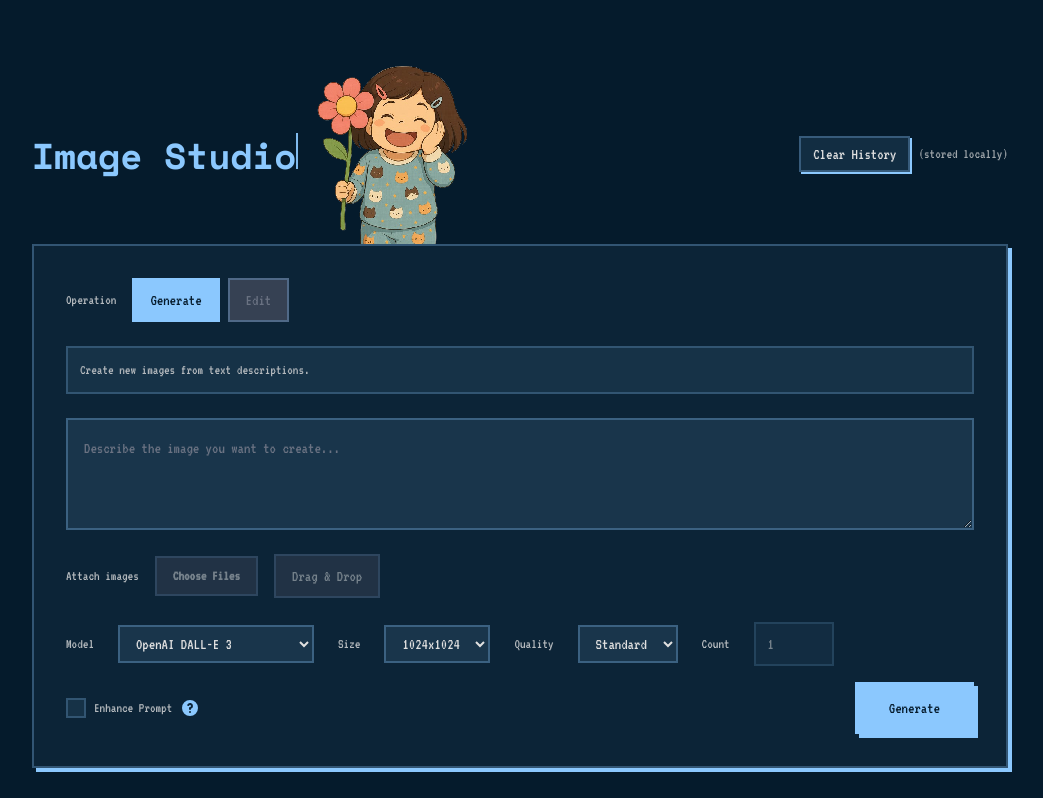
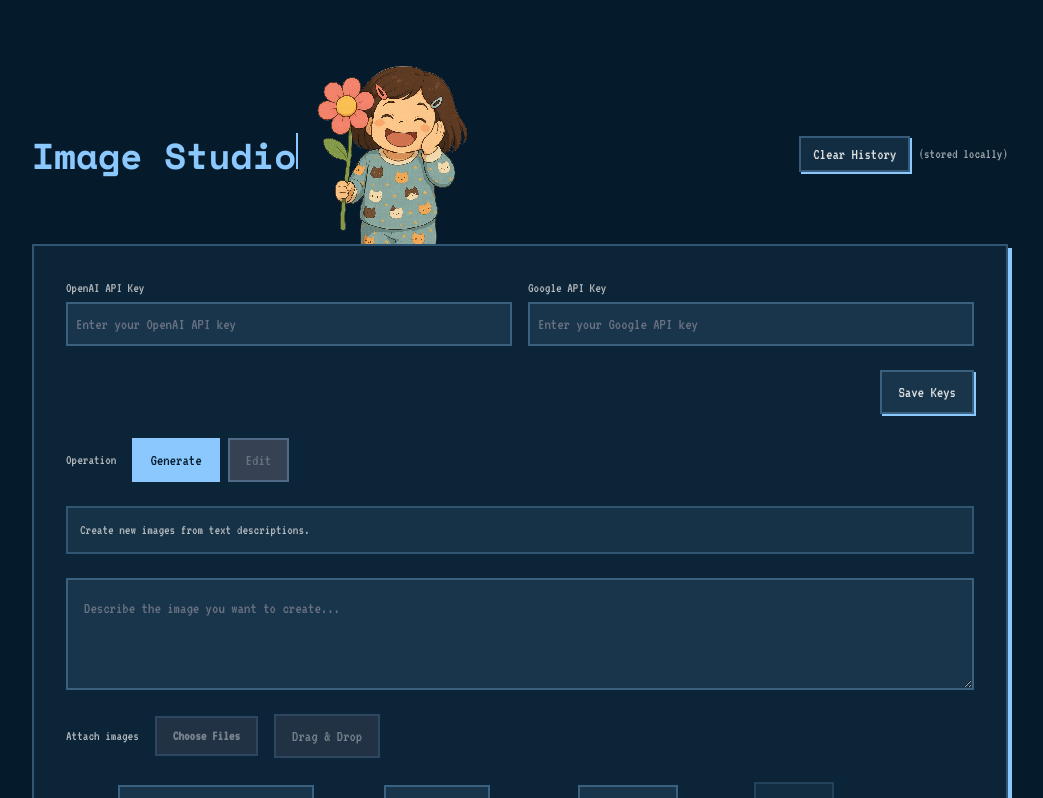
Before and after one commit to waiyan91/imagestudio, a Next.js app: page / in a window 1280 px wide. Shown: the top 798 px of the page, without its empty margins (120-1163 px from the left). Built offline with nearby package versions, Linux system fonts and the light colour scheme.

Commit message:
feat: add support for API keys in image provider functions and UI components

```diff
--- a/src/app/api/edit/route.ts
+++ b/src/app/api/edit/route.ts
@@ -24,6 +24,7 @@ export async function POST(req: NextRequest) {
     const sizeInput = formData.get("size");
     const responseFormatInput = formData.get("response_format");
     const user = formData.get("user") as string;
+    const openaiApiKey = formData.get("openaiApiKey") as string;
 
     // Handle multiple image files
     const imageFiles: File[] = [];
@@ -63,7 +64,7 @@ export async function POST(req: NextRequest) {
         : undefined;
 
     const [providerName, modelId] = model.split("/") as [string, string];
-    const provider = getImageProvider(providerName as "openai" | "google");
+    const provider = getImageProvider(providerName as "openai" | "google", openaiApiKey);
 
     if (!provider.edit) {
       return NextResponse.json({ error: "Image editing not supported by this provider" }, { status: 400 });
--- a/src/app/api/generate/route.ts
+++ b/src/app/api/generate/route.ts
@@ -45,6 +45,8 @@ export async function POST(req: NextRequest) {
     const userInput: unknown = body?.user;
     const streamInput: unknown = body?.stream;
     const partialImagesInput: unknown = body?.partial_images;
+    const openaiApiKey: string | undefined = body?.openaiApiKey;
+    const googleApiKey: string | undefined = body?.googleApiKey;
 
     const size: ImageSize | undefined =
       typeof sizeInput === "string" && (ALLOWED_SIZES as readonly string[]).includes(sizeInput)
@@ -105,7 +107,8 @@ export async function POST(req: NextRequest) {
     }
 
     const [providerName, modelId] = model.split("/") as [string, string];
-    const provider = getImageProvider(providerName as "openai" | "google");
+    const apiKey = providerName === "openai" ? openaiApiKey : googleApiKey;
+    const provider = getImageProvider(providerName as "openai" | "google", apiKey);
 
     const images = Array.isArray(imagesInput)
       ? imagesInput
--- a/src/app/api/variations/route.ts
+++ b/src/app/api/variations/route.ts
@@ -20,6 +20,7 @@ export async function POST(req: NextRequest) {
     const responseFormatInput = formData.get("response_format");
     const user = formData.get("user") as string;
     const imageFile = formData.get("image") as File;
+    const openaiApiKey = formData.get("openaiApiKey") as string;
 
     if (!imageFile || !(imageFile instanceof File)) {
       return NextResponse.json({ error: "Image file is required" }, { status: 400 });
@@ -54,7 +55,7 @@ export async function POST(req: NextRequest) {
       ? model.split("/") as [string, string]
       : ["openai", "dall-e-2"];
 
-    const provider = getImageProvider(providerName as "openai" | "google");
+    const provider = getImageProvider(providerName as "openai" | "google", openaiApiKey);
 
     if (!provider.createVariation) {
       return NextResponse.json({ error: "Image variations not supported by this provider" }, { status: 400 });
--- a/src/components/ChatUI.tsx
+++ b/src/components/ChatUI.tsx
@@ -1,7 +1,6 @@
 "use client";
 
 import { useEffect, useState } from "react";
-
 import NextImage from "next/image";
 import { addHistory, getAllHistory, clearHistory as clearDb, deleteHistory } from "@/lib/storage/indexeddb";
 import { ImageQuality, ImageSize } from "@/lib/providers/types";
@@ -38,6 +37,8 @@ export default function ChatUI() {
   const [operationMode, setOperationMode] = useState<OperationMode>("generate");
   const [showTooltip, setShowTooltip] = useState(false);
   const [showDropzone, setShowDropzone] = useState(false);
+  const [openaiApiKey, setOpenaiApiKey] = useState("");
+  const [googleApiKey, setGoogleApiKey] = useState("");
 
   const isImagen = model.startsWith("google/imagen-4.0");
   const isDalle3 = model.includes("dall-e-3");
@@ -94,6 +95,19 @@ export default function ChatUI() {
     };
   }, []);
 
+  useEffect(() => {
+    const savedOpenaiKey = localStorage.getItem("openai_api_key") || "";
+    const savedGoogleKey = localStorage.getItem("google_api_key") || "";
+    setOpenaiApiKey(savedOpenaiKey);
+    setGoogleApiKey(savedGoogleKey);
+  }, []);
+
+  const saveKeys = () => {
+    localStorage.setItem("openai_api_key", openaiApiKey);
+    localStorage.setItem("google_api_key", googleApiKey);
+    alert("API keys have been saved.");
+  };
+
   const submit = async () => {
     let text = prompt.trim();
 
@@ -112,7 +126,10 @@ export default function ChatUI() {
     try {
       if (enhancePrompt) {
         try {
-          const geminiApiKey = process.env.NEXT_PUBLIC_GEMINI_API_KEY || "";
+          const geminiApiKey = googleApiKey || process.env.NEXT_PUBLIC_GEMINI_API_KEY || "";
+          if (!geminiApiKey) {
+            throw new Error("Missing Google API key for prompt enhancement.");
+          }
           const geminiApiUrl = "https://generativelanguage.googleapis.com/v1beta/models/gemini-2.5-flash-lite:generateContent?key=" + geminiApiKey;
           const geminiPrompt = `Rewrite the following prompt to be a single, highly descriptive prompt for image generation. Do not provide options or suggestions, just return the enhanced prompt only: ${text}`;
           const geminiRes = await fetch(geminiApiUrl, {
@@ -162,6 +179,8 @@ export default function ChatUI() {
             sampleImageSize: isImagen ? sampleImageSize : undefined,
             personGeneration: isImagen ? personGeneration : undefined,
             images: supportsFiles ? files.map(({ mimeType, data }) => ({ mimeType, data })) : undefined,
+            openaiApiKey: model.startsWith("openai/") ? openaiApiKey : undefined,
+            googleApiKey: model.startsWith("google/") ? googleApiKey : undefined,
           }),
         });
       } else { // edit
@@ -172,6 +191,7 @@ export default function ChatUI() {
         if (size) formData.append("size", size);
         if (quality) formData.append("quality", quality);
         formData.append("response_format", "b64_json");
+        if (openaiApiKey) formData.append("openaiApiKey", openaiApiKey);
 
         files.forEach((file) => {
           const blob = new Blob([Uint8Array.from(atob(file.data), c => c.charCodeAt(0))], { type: file.mimeType });
@@ -378,6 +398,39 @@ export default function ChatUI() {
       </header>
 
       <div className="glassmorphism flex flex-col gap-6 p-4 sm:p-8">
+        {/* API Key Inputs */}
+        <div className="grid grid-cols-1 sm:grid-cols-2 gap-4">
+          <div>
+            <label className="block text-sm font-medium opacity-80 mb-1">OpenAI API Key</label>
+            <input
+              type="password"
+              value={openaiApiKey}
+              onChange={(e) => setOpenaiApiKey(e.target.value)}
+              className="w-full p-2 bg-[var(--input-bg)] placeholder-gray-500 outline-none border-2 border-[var(--border-color)] focus:ring-2 focus:ring-[var(--accent)] text-[var(--foreground)]"
+              placeholder="Enter your OpenAI API key"
+            />
+          </div>
+          <div>
+            <label className="block text-sm font-medium opacity-80 mb-1">Google API Key</label>
+            <input
+              type="password"
+              value={googleApiKey}
+              onChange={(e) => setGoogleApiKey(e.target.value)}
+              className="w-full p-2 bg-[var(--input-bg)] placeholder-gray-500 outline-none border-2 border-[var(--border-color)] focus:ring-2 focus:ring-[var(--accent)] text-[var(--foreground)]"
+              placeholder="Enter your Google API key"
+            />
+          </div>
+        </div>
+        <div className="flex justify-end">
+          <button
+            type="button"
+            onClick={saveKeys}
+            className="px-4 py-2 text-sm font-semibold border-2 border-[var(--border-color)] bg-[var(--button-bg)] hover:bg-[var(--button-hover-bg)] shadow-[2px_2px_0px_0px_var(--accent)] active:shadow-none active:translate-x-[2px] active:translate-y-[2px] text-[var(--foreground)]"
+          >
+            Save Keys
+          </button>
+        </div>
+
         {/* Operation Mode Selector */}
         <div className="flex flex-wrap items-center gap-4">
           <label className="text-sm font-medium opacity-80">Operation</label>
--- a/src/lib/env.ts
+++ b/src/lib/env.ts
@@ -5,11 +5,11 @@ export const env = {
   GOOGLE_API_KEY: process.env.GOOGLE_API_KEY,
 };
 
-export function requireEnvForProvider(provider: Provider) {
-  if (provider === "openai" && !env.OPENAI_API_KEY) {
-    throw new Error("Missing OPENAI_API_KEY. Set it in .env.local");
+export function requireEnvForProvider(provider: Provider, apiKey?: string) {
+  if (provider === "openai" && !apiKey && !env.OPENAI_API_KEY) {
+    throw new Error("Missing OpenAI API Key. Please provide one.");
   }
-  if (provider === "google" && !env.GOOGLE_API_KEY) {
-    throw new Error("Missing GOOGLE_API_KEY. Set it in .env.local");
+  if (provider === "google" && !apiKey && !env.GOOGLE_API_KEY) {
+    throw new Error("Missing Google API Key. Please provide one.");
   }
 }
--- a/src/lib/providers/google.ts
+++ b/src/lib/providers/google.ts
@@ -6,11 +6,12 @@ export class GoogleImageProvider implements ImageProvider {
   name = "google";
   private client: GoogleGenAI;
 
-  constructor() {
-    if (!env.GOOGLE_API_KEY) {
-      throw new Error("GOOGLE_API_KEY is not set");
+  constructor(apiKey?: string) {
+    const key = apiKey || env.GOOGLE_API_KEY;
+    if (!key) {
+      throw new Error("Google API key is not set");
     }
-    this.client = new GoogleGenAI({ apiKey: env.GOOGLE_API_KEY });
+    this.client = new GoogleGenAI({ apiKey: key });
   }
 
   async generate(params: GenerateImageParams): Promise<GeneratedImage[]> {
--- a/src/lib/providers/index.ts
+++ b/src/lib/providers/index.ts
@@ -3,13 +3,13 @@ import type { ImageProvider } from "./types";
 import { OpenAIImageProvider } from "./openai";
 import { GoogleImageProvider } from "./google";
 
-export function getImageProvider(providerName: "openai" | "google"): ImageProvider {
-  requireEnvForProvider(providerName);
+export function getImageProvider(providerName: "openai" | "google", apiKey?: string): ImageProvider {
+  requireEnvForProvider(providerName, apiKey);
   switch (providerName) {
     case "openai":
-      return new OpenAIImageProvider();
+      return new OpenAIImageProvider(apiKey);
     case "google":
-      return new GoogleImageProvider();
+      return new GoogleImageProvider(apiKey);
     default:
       throw new Error(`Unknown provider: ${providerName}`);
   }
--- a/src/lib/providers/openai.ts
+++ b/src/lib/providers/openai.ts
@@ -12,11 +12,12 @@ export class OpenAIImageProvider implements ImageProvider {
   name = "openai";
   private client: OpenAI;
 
-  constructor() {
-    if (!env.OPENAI_API_KEY) {
-      throw new Error("OPENAI_API_KEY is not set");
+  constructor(apiKey?: string) {
+    const key = apiKey || env.OPENAI_API_KEY;
+    if (!key) {
+      throw new Error("OpenAI API key is not set");
     }
-    this.client = new OpenAI({ apiKey: env.OPENAI_API_KEY });
+    this.client = new OpenAI({ apiKey: key });
   }
 
   async generate(params: GenerateImageParams): Promise<GeneratedImage[]> {
```
